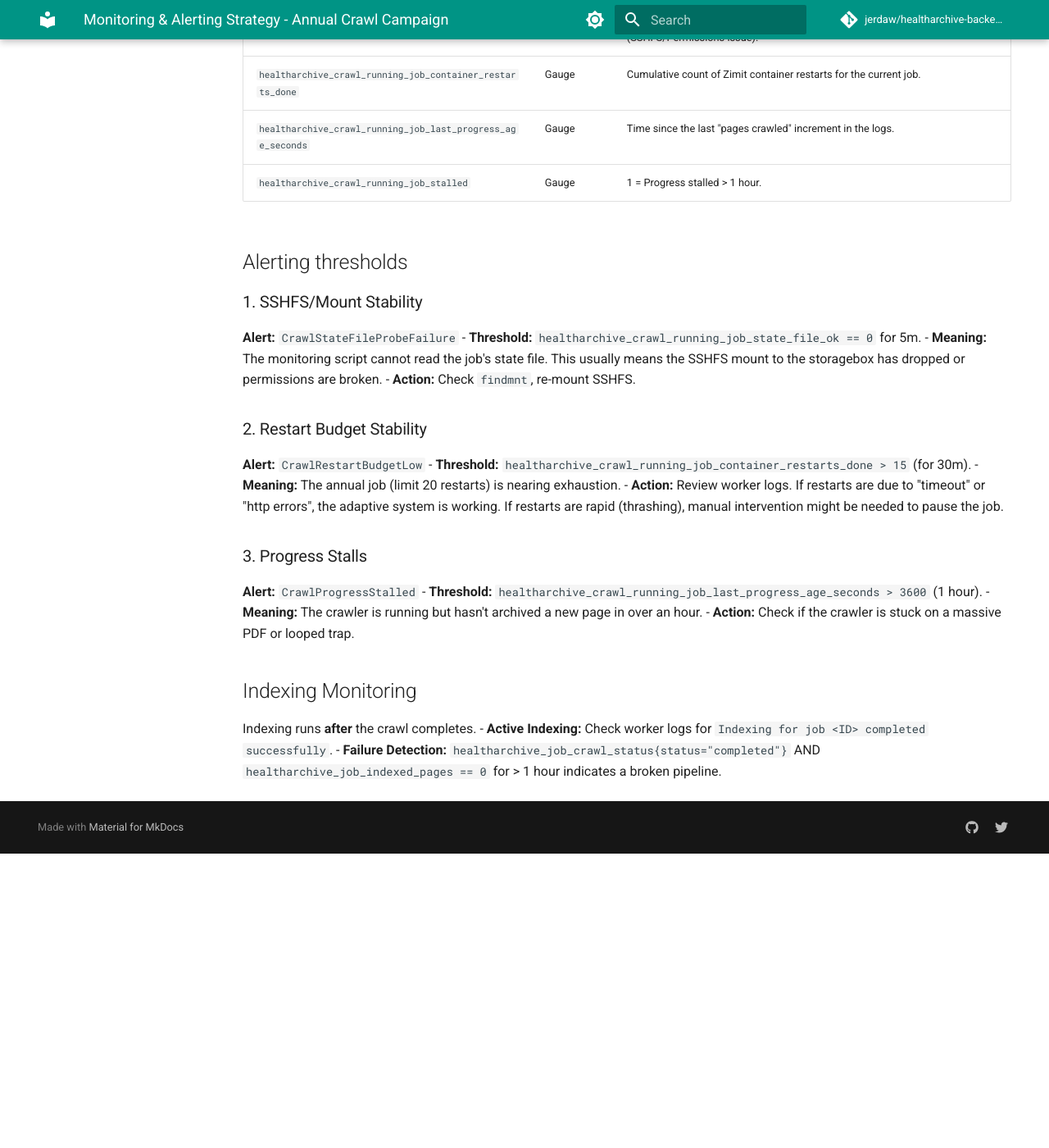
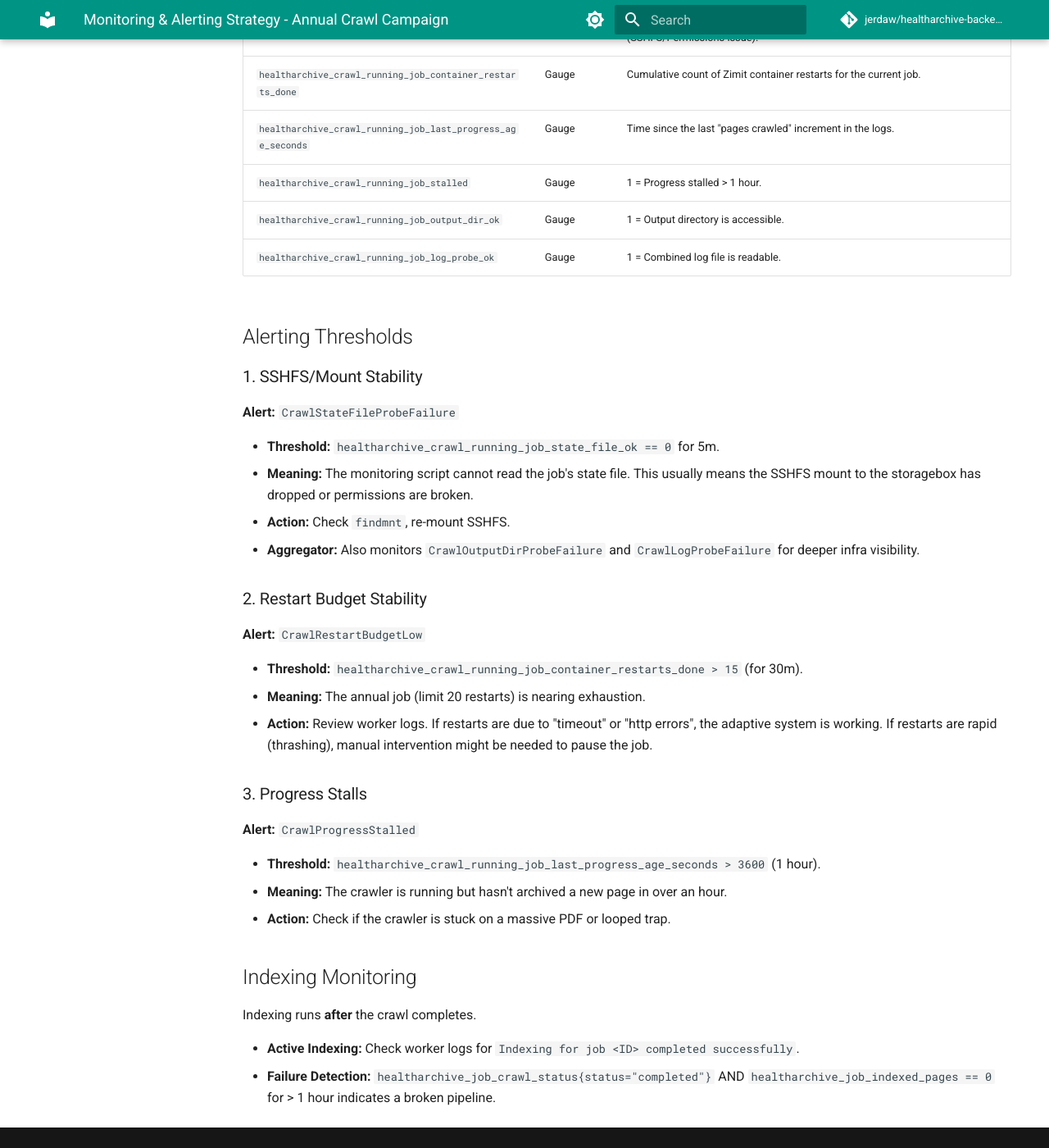
Before and after one commit to jerdaw/healtharchive-backend, an MkDocs documentation site: the page built from docs/operations/monitoring-and-alerting.md, in a window 1280 px wide and 1400 px high, scrolled down 746 px. Shown: the whole window at 82% size. Built offline with MkDocs 1.6.1 and Material for MkDocs 9.7.7, drawn with Linux system fonts in a browser that asks for light colours; comment, search, counter and statistics services are not loaded; before the commit the page ends 1787 px from its top, so only the background shows below that.

Commit message:
ops: polish monitoring guide with infra probes and lint fixes

```diff
--- a/docs/operations/monitoring-and-alerting.md
+++ b/docs/operations/monitoring-and-alerting.md
@@ -3,9 +3,11 @@
 **Last Updated:** 2026-01-19
 
 ## Overview
+
 This document defines the monitoring strategy for the HealthArchive annual crawl campaign. We use a combination of systemd timers, Python scripts, and Prometheus `node_exporter` textfile collectors to expose custom metrics about crawl health, restart stability, and progress.
 
 ## Metric Sources
+
 All custom metrics are written to:
 `/var/lib/node_exporter/textfile_collector/healtharchive_crawl.prom`
 
@@ -20,28 +22,39 @@ The collector script `vps-crawl-metrics-textfile.py` is triggered every **1 minu
 | `healtharchive_crawl_running_job_container_restarts_done` | Gauge | Cumulative count of Zimit container restarts for the current job. |
 | `healtharchive_crawl_running_job_last_progress_age_seconds` | Gauge | Time since the last "pages crawled" increment in the logs. |
 | `healtharchive_crawl_running_job_stalled` | Gauge | 1 = Progress stalled > 1 hour. |
+| `healtharchive_crawl_running_job_output_dir_ok` | Gauge | 1 = Output directory is accessible. |
+| `healtharchive_crawl_running_job_log_probe_ok` | Gauge | 1 = Combined log file is readable. |
 
-## Alerting thresholds
+## Alerting Thresholds
 
 ### 1. SSHFS/Mount Stability
+
 **Alert:** `CrawlStateFileProbeFailure`
+
 - **Threshold:** `healtharchive_crawl_running_job_state_file_ok == 0` for 5m.
 - **Meaning:** The monitoring script cannot read the job's state file. This usually means the SSHFS mount to the storagebox has dropped or permissions are broken.
 - **Action:** Check `findmnt`, re-mount SSHFS.
+- **Aggregator:** Also monitors `CrawlOutputDirProbeFailure` and `CrawlLogProbeFailure` for deeper infra visibility.
 
 ### 2. Restart Budget Stability
+
 **Alert:** `CrawlRestartBudgetLow`
+
 - **Threshold:** `healtharchive_crawl_running_job_container_restarts_done > 15` (for 30m).
 - **Meaning:** The annual job (limit 20 restarts) is nearing exhaustion.
 - **Action:** Review worker logs. If restarts are due to "timeout" or "http errors", the adaptive system is working. If restarts are rapid (thrashing), manual intervention might be needed to pause the job.
 
 ### 3. Progress Stalls
+
 **Alert:** `CrawlProgressStalled`
+
 - **Threshold:** `healtharchive_crawl_running_job_last_progress_age_seconds > 3600` (1 hour).
 - **Meaning:** The crawler is running but hasn't archived a new page in over an hour.
 - **Action:** Check if the crawler is stuck on a massive PDF or looped trap.
 
 ## Indexing Monitoring
+
 Indexing runs **after** the crawl completes.
+
 - **Active Indexing:** Check worker logs for `Indexing for job <ID> completed successfully`.
 - **Failure Detection:** `healtharchive_job_crawl_status{status="completed"}` AND `healtharchive_job_indexed_pages == 0` for > 1 hour indicates a broken pipeline.
```
